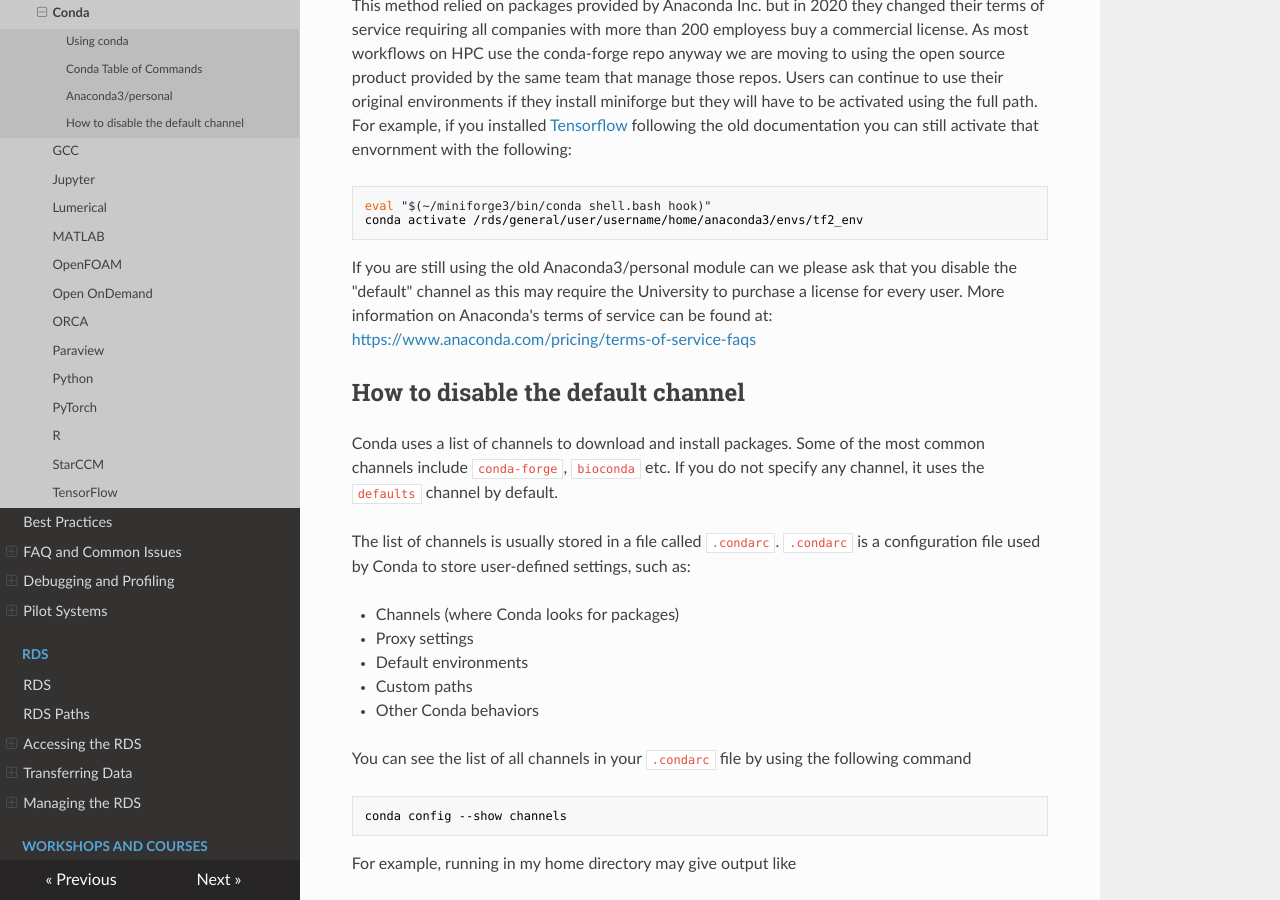
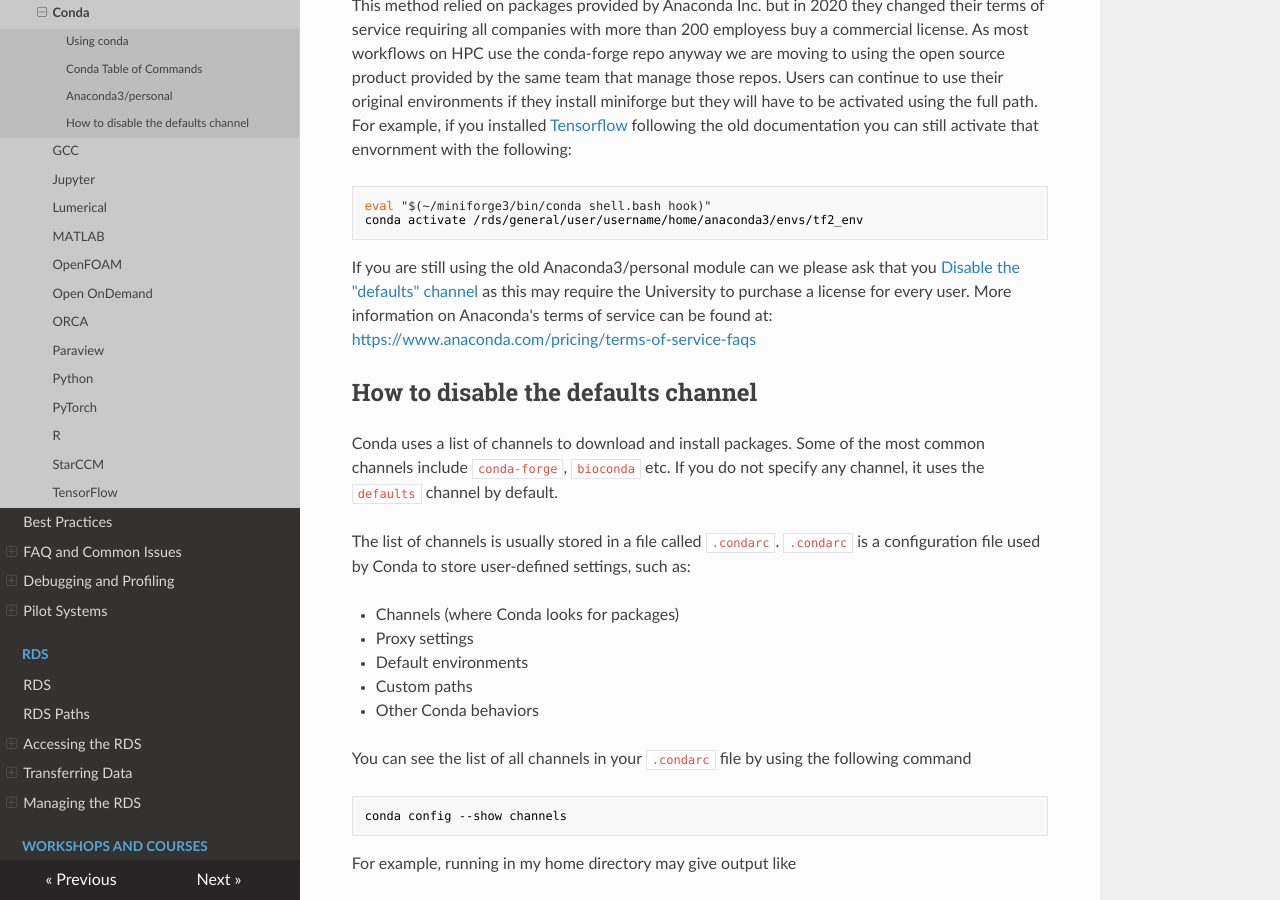
Before and after one commit to ImperialCollegeLondon/icl-rcs-user-guide, an MkDocs documentation site: the page built from docs/hpc/applications/guides/conda.md, in a window 1280 px wide and 900 px high, scrolled down 1696 px. Built offline with MkDocs 1.6.1, drawn with Linux system fonts in a browser that asks for light colours; nearby versions of some CDN libraries.

Commit message:
Interlinked two anaconda sections

````diff
--- a/docs/hpc/applications/guides/conda.md
+++ b/docs/hpc/applications/guides/conda.md
@@ -55,9 +55,9 @@ eval "$(~/miniforge3/bin/conda shell.bash hook)"
 conda activate /rds/general/user/username/home/anaconda3/envs/tf2_env
 ```
 
-If you are still using the old Anaconda3/personal module can we please ask that you disable the "default" channel as this may require the University to purchase a license for every user. More information on Anaconda's terms of service can be found at: [https://www.anaconda.com/pricing/terms-of-service-faqs](https://www.anaconda.com/pricing/terms-of-service-faqs)
+If you are still using the old Anaconda3/personal module can we please ask that you [Disable the "defaults" channel](#how-to-disable-the-defaults-channel)  as this may require the University to purchase a license for every user. More information on Anaconda's terms of service can be found at: [https://www.anaconda.com/pricing/terms-of-service-faqs](https://www.anaconda.com/pricing/terms-of-service-faqs)
 
-## How to disable the default channel
+## How to disable the defaults channel
 
 Conda uses a list of channels to download and install packages. Some of the most common channels include `conda-forge`, `bioconda` etc. If you do not specify any channel, it uses the `defaults` channel by default.
 
````
